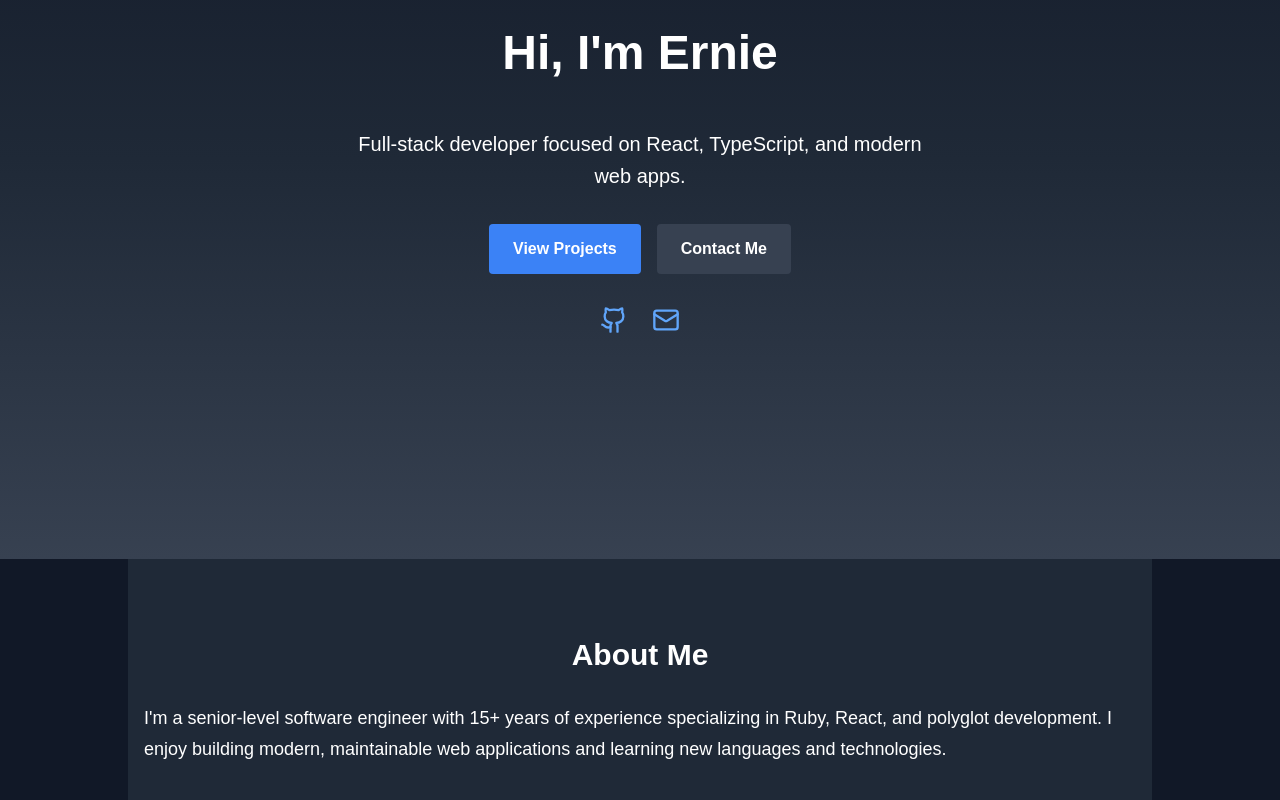
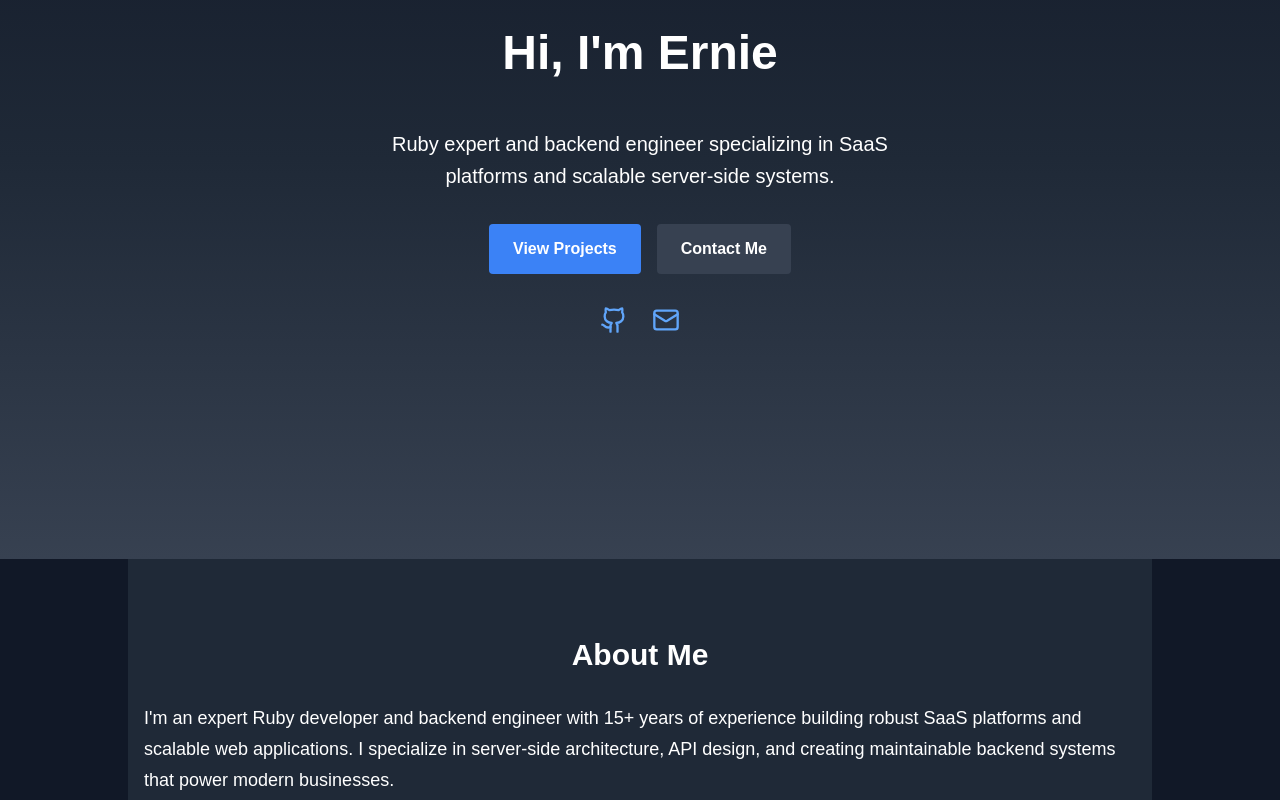
Before and after one commit to erniebrodeur/portfolio, a React (Vite) app: page / in a window 1280 px wide. Shown: the part 360-1160 px from the top of the page. Built offline with nearby package versions, Linux system fonts and the light colour scheme.

Commit message:
updated about me

```diff
--- a/src/components/About.tsx
+++ b/src/components/About.tsx
@@ -9,8 +9,8 @@ export default function About() {
         }}>
             <h2 style={{fontSize: '1.875rem', fontWeight: 'bold', marginBottom: '1.5rem', textAlign: 'center'}}>About Me</h2>
             <p style={{fontSize: '1.125rem', lineHeight: 1.7}}>
-                I'm a senior-level software engineer with 15+ years of experience specializing in Ruby, React, and polyglot development.
-                I enjoy building modern, maintainable web applications and learning new languages and technologies.
+                I'm an expert Ruby developer and backend engineer with 15+ years of experience building robust SaaS platforms and scalable web applications.
+                I specialize in server-side architecture, API design, and creating maintainable backend systems that power modern businesses.
             </p>
         </section>
     );
--- a/src/components/Hero.tsx
+++ b/src/components/Hero.tsx
@@ -14,7 +14,7 @@ export default function Hero() {
         }}>
             <h1 style={{fontSize: '3rem', fontWeight: 'bold', marginBottom: '1rem'}}>Hi, I'm Ernie</h1>
             <p style={{fontSize: '1.25rem', marginBottom: '2rem', maxWidth: '36rem'}}>
-                Full-stack developer focused on React, TypeScript, and modern web apps.
+                Ruby expert and backend engineer specializing in SaaS platforms and scalable server-side systems.
             </p>
             <div style={{display: 'flex', gap: '1rem', justifyContent: 'center'}}>
                 <a href="#projects" className="btn-primary">
```
